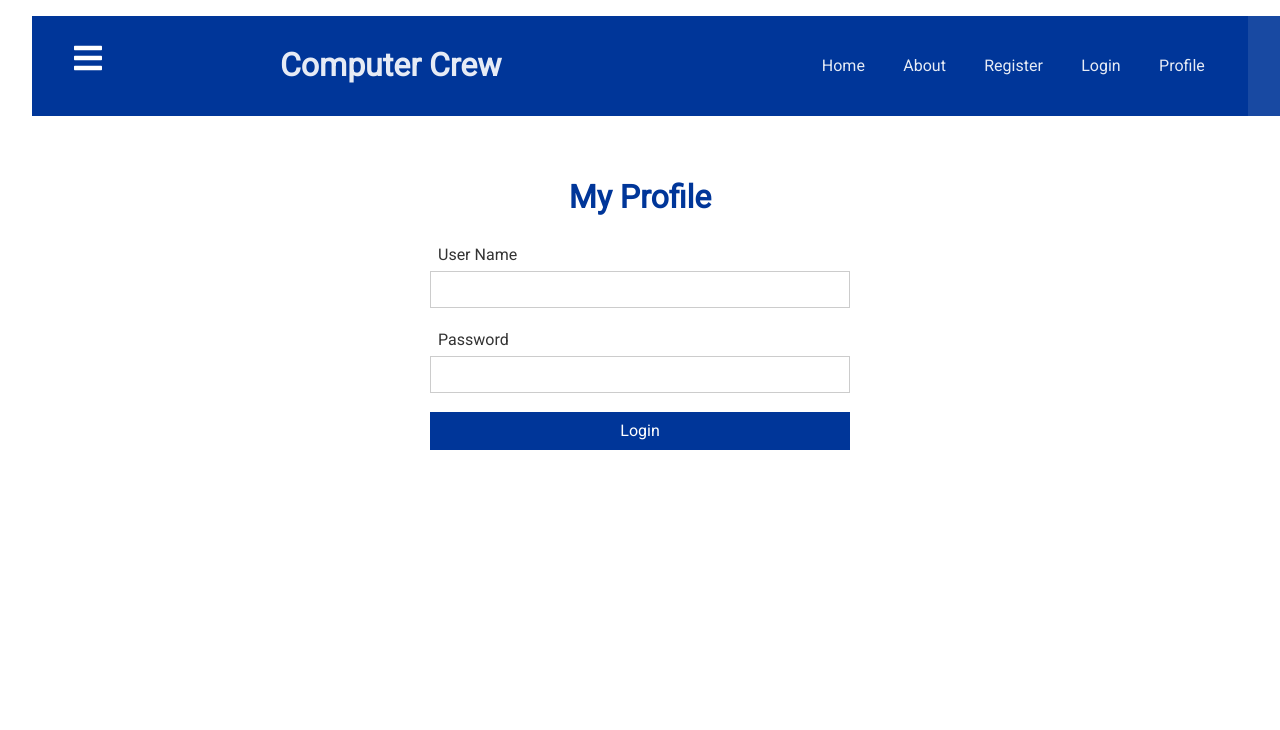
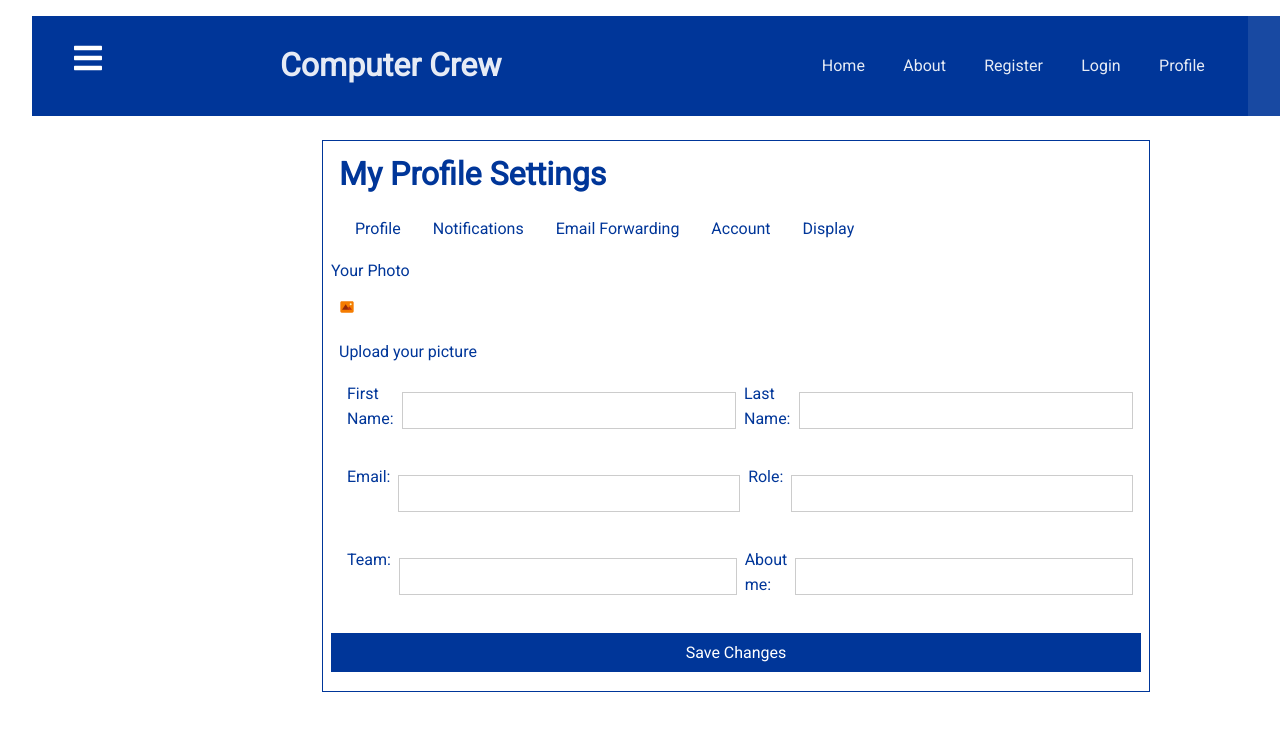
Before and after one commit to rmdaw00/Team-Collaberation, a React (Create React App) app in the folder client/: page /Profile in a window 1280 px wide. Shown: the top 730 px of the page. Built offline with nearby package versions, Linux system fonts and the light colour scheme.

Commit message:
added member profile

```diff
--- a/client/src/App.css
+++ b/client/src/App.css
@@ -98,10 +98,26 @@ a:hover {
 
 ul {
   list-style: none;
+
 }
+
 
 img {
   width: 100%;
+}
+
+/* Profile css */
+.profile-container{
+  margin-left: 200px;
+  border:1px;
+  border-color: #003699;
+  border-style: solid;
+}
+.Name{
+  display: flex;
+}
+.profilelinks ul li{
+  display: inline-block;
 }
 
 /* Utilities */
@@ -516,4 +532,6 @@ table th {
     text-align: center;
     justify-content: start;
   }
+
+
 }
--- a/client/src/App.js
+++ b/client/src/App.js
@@ -8,6 +8,7 @@ import Register from './components/auth/Register';
 import Login from './components/auth/Login';
 import Profile from './components/auth/Profile';
 import icon from './img/comCrew.png';
+import Notification from'./components/ProfileLinks/Notification';
 
 import './App.css';
 
@@ -29,6 +30,7 @@ const App = () => {
             <Route exact path='/Register' component={Register} />
             <Route exact path='/Login' component={Login} />
             <Route exact path='/Profile' component={Profile} />
+            <Route exact path='/Notification' component={Notification} />
         </Switch>
       </div>
     </Fragment>
--- /dev/null
+++ b/client/src/components/ProfileLinks/Notification.js
@@ -0,0 +1,37 @@
+import React from 'react'
+import {Link} from 'react-router-dom';
+
+
+const Notification = () => {
+
+
+    return (
+        <div className='profile-container'>
+            <h1>
+                <span className="text-primary">My Profile Settings</span>
+            </h1>
+          <div className='profilelinks'>
+            <ul  >
+                <li><Link to='/Profile'>Profile</Link></li>
+                <li><Link to='/Notification'>Notifications</Link></li>
+                <li><Link to='/'>Email Forwarding</Link></li>
+                <li><Link to='/'>Account</Link></li>
+                <li><Link to='/'>Display</Link></li>
+
+            </ul>
+            </div>
+          <h1 style={{color:'#003699'}}>Schedule</h1>
+          <p style={{color:'#003699'}}>Email notifications </p>
+
+          <form>
+          <label style={{color:'#003699'}} htmlFor="email">Preferred Email:</label>
+                    <input  id='email' type='text' name='email' />
+          </form>
+
+
+
+        </div>
+    )
+}
+
+export default Notification
--- a/client/src/components/auth/Profile.js
+++ b/client/src/components/auth/Profile.js
@@ -1,34 +1,54 @@
-import React, {useState} from 'react'
+import React from 'react'
+import {Link} from 'react-router-dom';
+import * as FcIcons from "react-icons/fc";
 
 const Profile = () => {
-    const[user, setUser] = useState({
-        email:'',
-        password:'',
-    });
 
-    const { email, password} = user;
-    const onChange = e => setUser({...user, [e.target.name]:e.target.value});
-    const onSubmit = e => {
-        e.preventDefault();
-        console.log('Login Submit');
-    }
 
     return (
-        <div className='form-container'>
+        <div className='profile-container'>
             <h1>
-                <span className="text-primary">My Profile</span>
+                <span className="text-primary">My Profile Settings</span>
             </h1>
-            <form onSubmit={onSubmit}>
-                <div className="form-group">
-                    <label htmlFor="email">User Name</label>
-                    <input type='email' name='email' value={email} onChange={onChange} />
-                </div>
-                <div className="form-group">
-                    <label htmlFor="password">Password</label>
-                    <input type='password' name='password' value={password} onChange={onChange} />
-                </div>
-                <input type="submit" value="Login" className="btn btn-primary btn-block"/>
-            </form>
+          <div className='profilelinks'>
+            <ul  >
+                <li><Link to='/Profile'>Profile</Link></li>
+                <li><Link to='/Notification'>Notifications</Link></li>
+                <li><Link to='/'>Email Forwarding</Link></li>
+                <li><Link to='/'>Account</Link></li>
+                <li><Link to='/'>Display</Link></li>
+
+            </ul>
+            </div>
+
+          <p style={{color:'#003699'}}>Your Photo</p>
+          <Link to='/'><FcIcons.FcPicture/></Link>
+        <p><Link to='/'>Upload your picture</Link> </p>
+       <form>
+           <div className='Name'>
+       <label style={{color:'#003699'}} htmlFor="fname">First Name:</label>
+                    <input  id='fname' type='text' name='fname' />
+                    <label style={{color:'#003699'}} htmlFor="lname">Last Name:</label>
+                    <input type='text' name='lname' />
+                    </div>
+                    <div className='Name'>
+                    <label style={{color:'#003699'}} htmlFor="email">Email:</label>
+                    <input type='text' name='email' />
+                    <label style={{color:'#003699'}} htmlFor="role">Role:</label>
+                    <input type='text' name='role' />
+                    </div>
+                    <div className='Name'>
+
+                    <label style={{color:'#003699'}} htmlFor="depart">Team:</label>
+                    <input type='text' name='depart' />
+                    <label style={{color:'#003699'}} htmlFor="about">About me:</label>
+                    <input type='text' name='about' />
+                    </div>
+                    <input type="submit" value="Save Changes" className="btn btn-primary btn-block"/>
+
+       </form>
+
+
         </div>
     )
 }
--- a/client/src/components/layouts/Navbar.js
+++ b/client/src/components/layouts/Navbar.js
@@ -1,4 +1,4 @@
-import React,{useState} from 'react'
+import React from 'react'
 import PropTypes from 'prop-types';
 import {Link} from 'react-router-dom';
 
--- a/package.json
+++ b/package.json
@@ -21,6 +21,7 @@
     "jsonwebtoken": "^8.5.1",
     "mongoose": "^5.11.18",
     "react-icons": "^4.2.0",
+    "react-native-web": "^0.15.0",
     "react-router-dom": "^5.2.0"
   },
   "devDependencies": {
```
Also changed, not shown: client/src/components/ProfileLinks/Profile.js (added), client/src/components/auth/EditProfileScreen.js (added), 1 other file (tests, documents, lock files or other folders).
